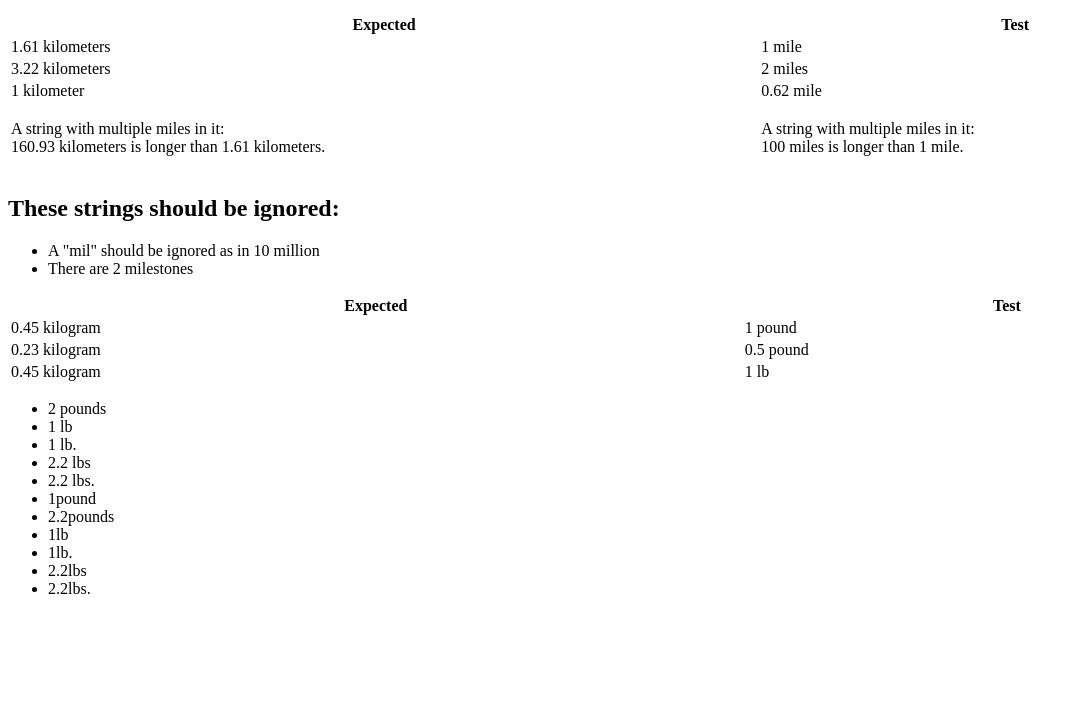
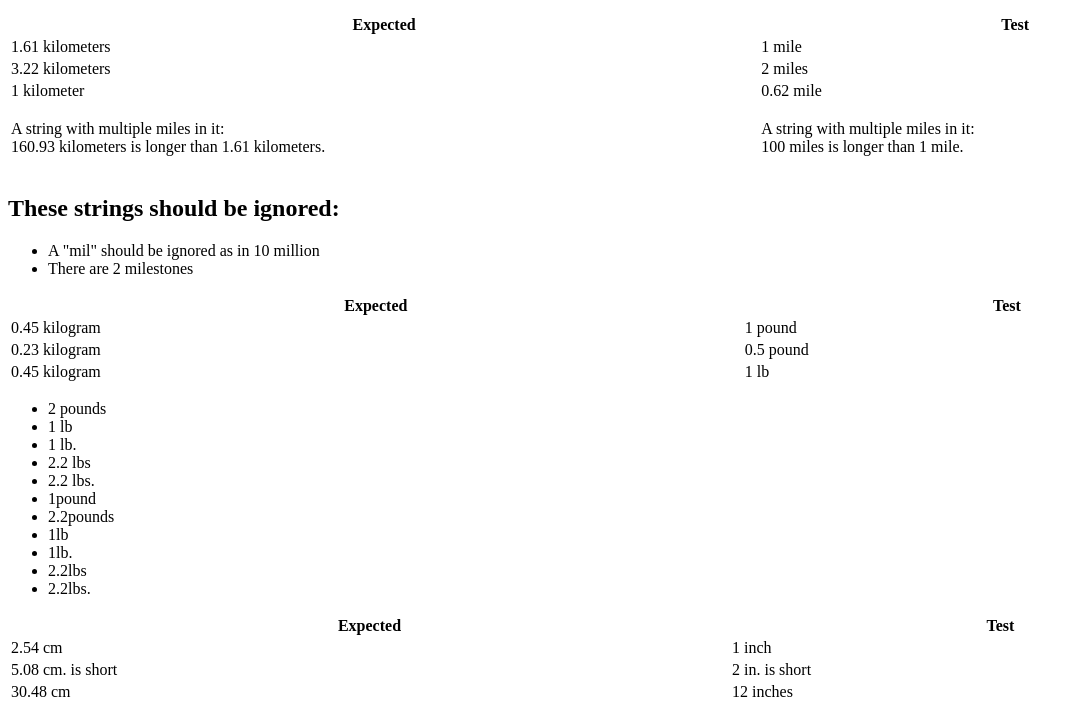
Before and after one commit to kosinix/ametrican, a browser extension: page test.html in a window 1280 px wide. Shown: the part 101-813 px from the top of the page, without its empty margins (0-1084 px from the left). Drawn offline with Linux system fonts and the light colour scheme.

Commit message:
Renamed index files into test.html

```diff
--- a/index.html
+++ b/test.html
@@ -77,5 +77,29 @@
             <li>2.2lbs</li>
             <li>2.2lbs.</li>
         </ul>
+
+        <table width="100%">
+            <thead>
+                <tr>
+                    <th>Expected</th>
+                    <th>Test</th>
+                </tr>
+            </thead>
+            <tbody>
+                <tr>
+                    <td>2.54 cm</td>
+                    <td>1 inch</td>
+                </tr>
+                <tr>
+                    <td>5.08 cm. is short</td>
+                    <td>2 in. is short</td>
+                </tr>
+                <tr>
+                    <td>30.48 cm</td>
+                    <td>12 inches</td>
+                </tr>
+
+            </tbody>
+        </table>
     </body>
 </html>
```
Also changed, not shown: index.1.html (deleted, +0 -9 lines).
